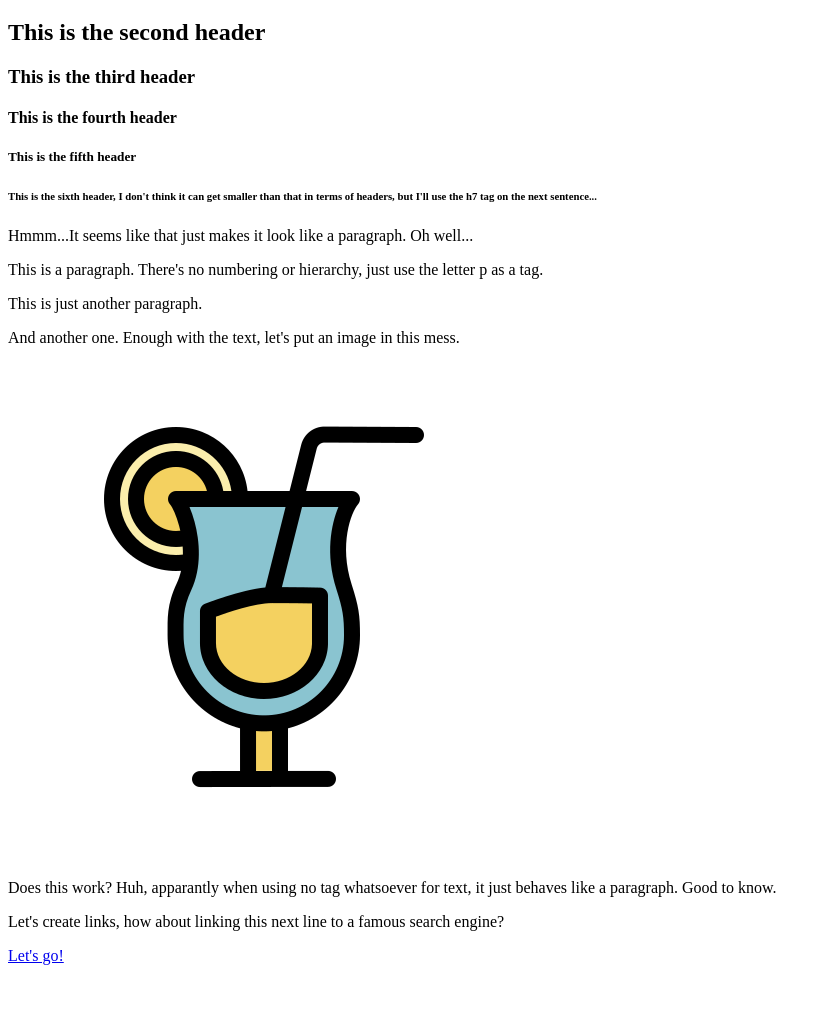
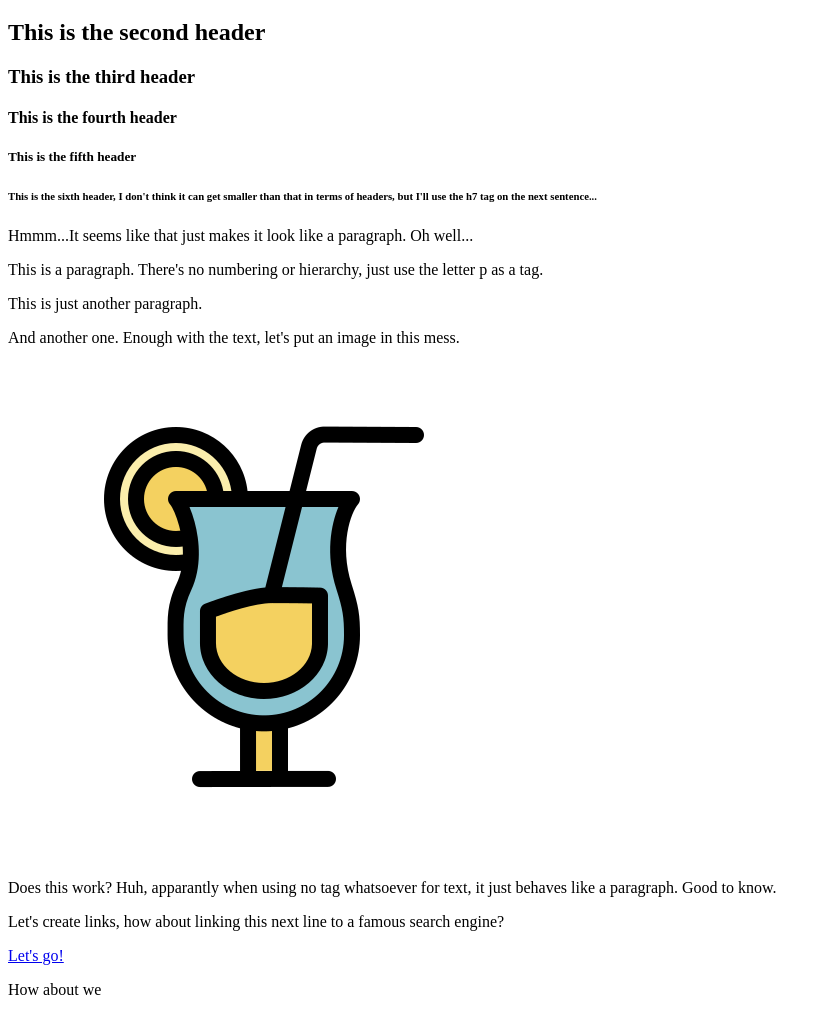
Before and after one commit to yaya-97/WebDev_April, a plain HTML site: page zelfstudie/index.html in a window 1280 px wide. Shown: the part 61-1076 px from the top of the page, without its empty margins (0-828 px from the left). Before the commit the page ends 1042 px from the top, so only its background shows below. Drawn offline with Linux system fonts and the light colour scheme.

Commit message:
Added comments

```diff
--- a/zelfstudie/index.html
+++ b/zelfstudie/index.html
@@ -13,6 +13,8 @@
 </head>
 
 <body>
+
+    <!-- Headers, text, images, links and paragraphs. Basically anything -->
 
 <h1>This is the first header</h1>
 <h2>This is the second header</h2>
@@ -41,7 +43,7 @@ Does this work? Huh, apparantly when using no tag whatsoever for text, it just b
 <a href="https://google.be">
 <p>Let's go!</p>
 </a>
-
+<p>How about we</p>
 
 
 
```
